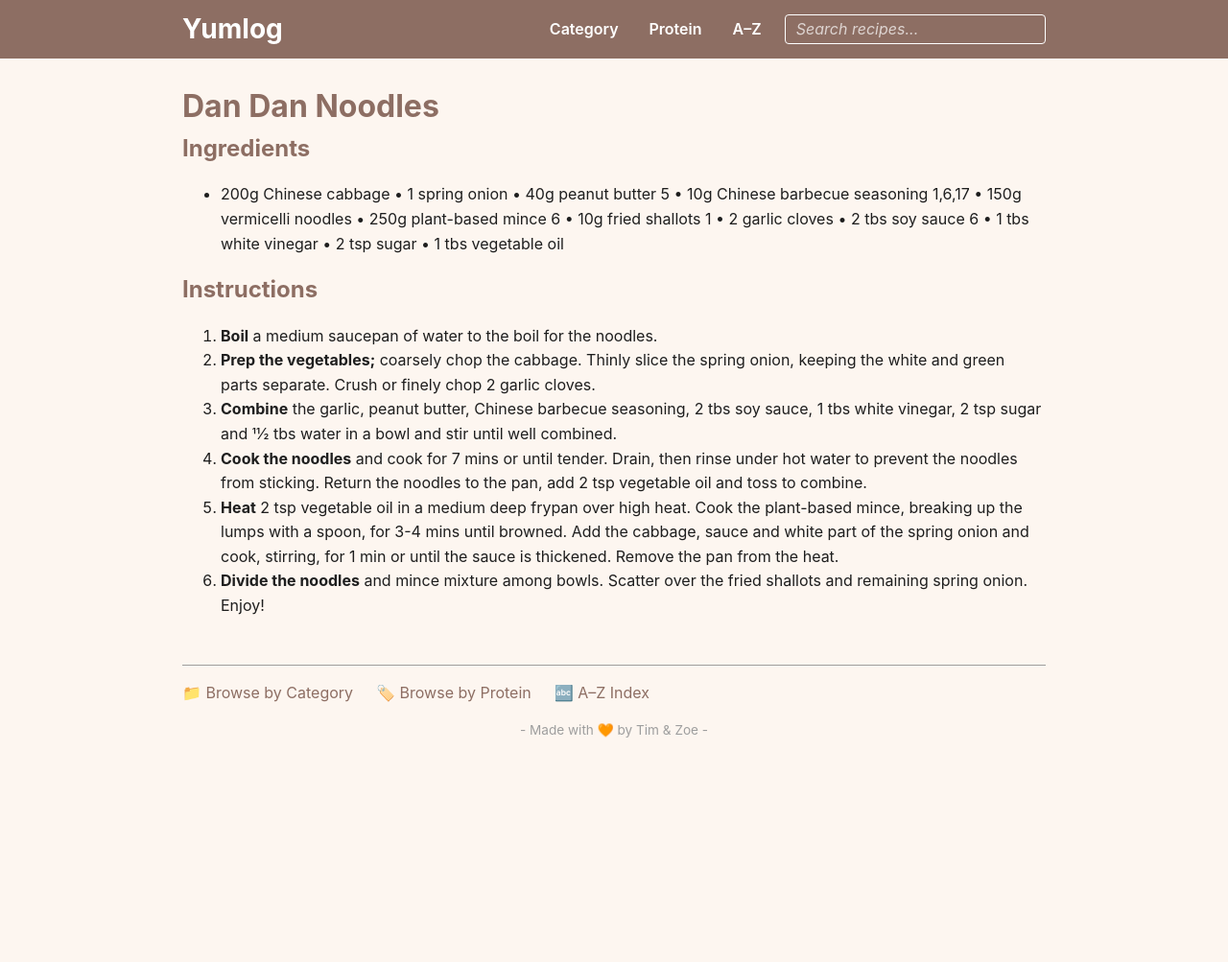
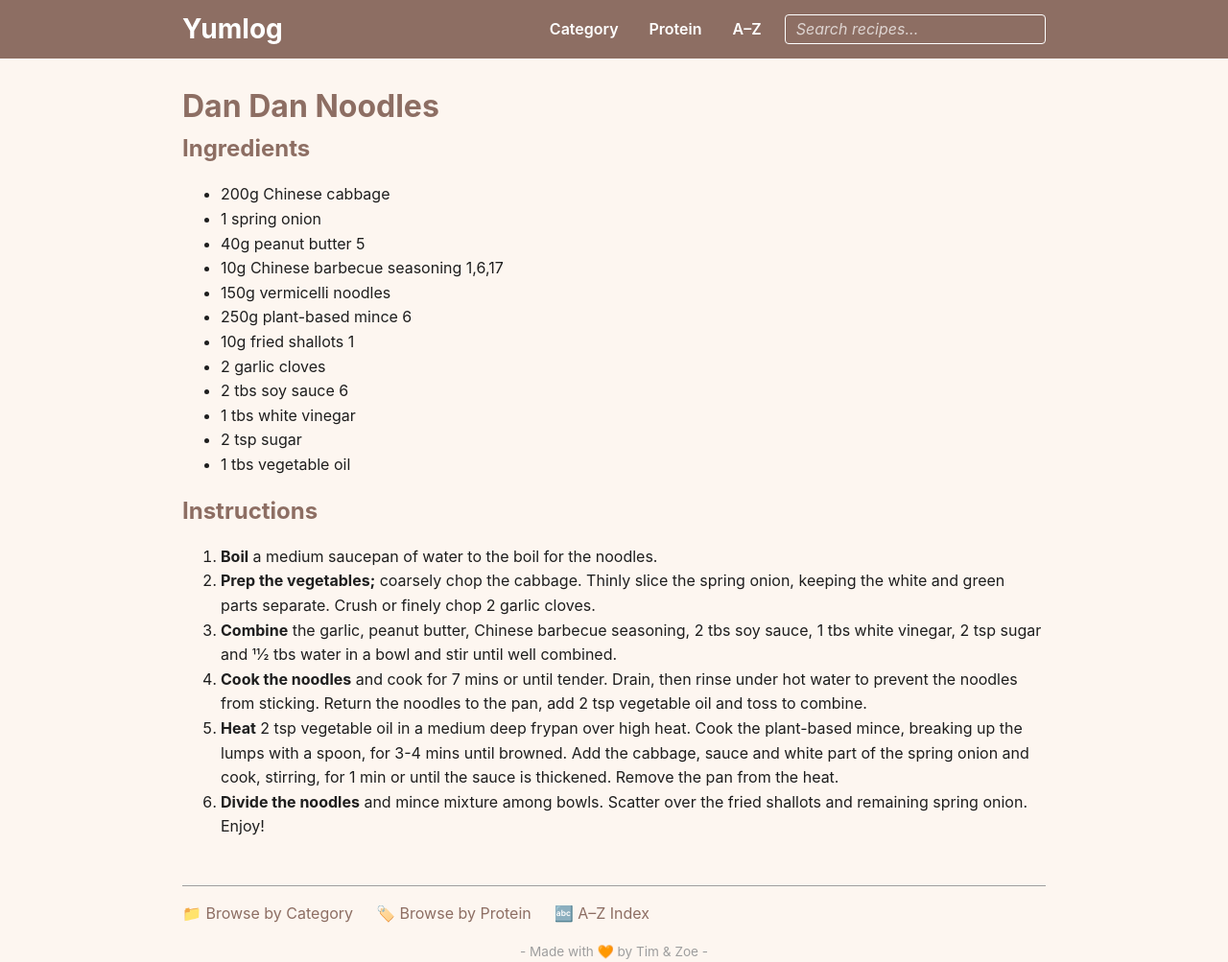
Before and after one commit to Tim-Claessen/yumlog, a Jekyll site: the page built from recipes/dan_dan_noodles.md, in a window 1280 px wide. Shown: the whole page at 96% size. Built offline with Jekyll 4.4.1, drawn with Linux system fonts in a browser that asks for light colours; before the commit the page ends 900 px from its top, so only the background shows below that.

Commit message:
Obsidian auto sync: 2025-06-25 21:21:22

```diff
--- a/recipes/dan_dan_noodles.md
+++ b/recipes/dan_dan_noodles.md
@@ -17,17 +17,17 @@
 ## Ingredients
 
 - 200g Chinese cabbage
-• 1 spring onion
-• 40g peanut butter 5
-• 10g Chinese barbecue seasoning 1,6,17
-• 150g vermicelli noodles
-• 250g plant-based mince 6
-• 10g fried shallots 1
-• 2 garlic cloves
-• 2 tbs soy sauce 6
-• 1 tbs white vinegar
-• 2 tsp sugar
-• 1 tbs vegetable oil
+- 1 spring onion
+- 40g peanut butter 5
+- 10g Chinese barbecue seasoning 1,6,17
+- 150g vermicelli noodles
+- 250g plant-based mince 6
+- 10g fried shallots 1
+- 2 garlic cloves
+- 2 tbs soy sauce 6
+- 1 tbs white vinegar
+- 2 tsp sugar
+- 1 tbs vegetable oil
 
 ## Instructions
 
```
Also changed, not shown: recipes/anzac_biscuits_tm.md (added, +34 -0 lines).
